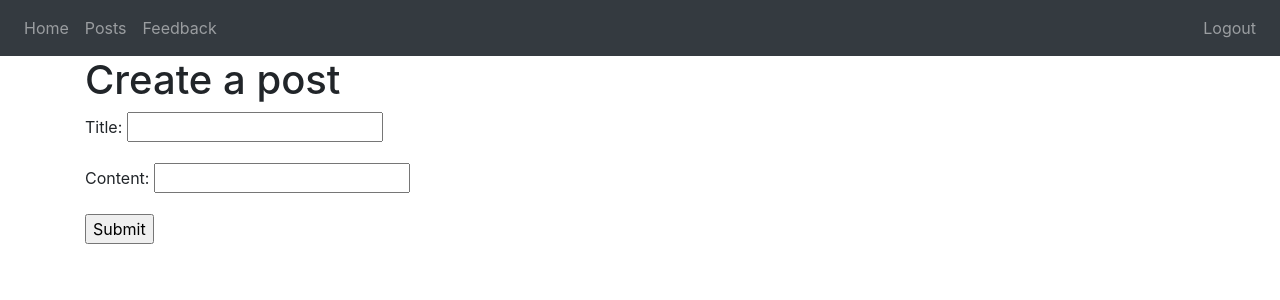
After one commit to TheDomesticUser/blog, a Django app: page /post/ in a window 1280 px wide. The commit adds this page. Shown: the top 300 px of the page. Run offline with Django 3.2, Linux system fonts and the light colour scheme; the visitor is signed in with stand-in values (Sample User, id 1); some libraries are stand-ins or nearby versions.

Commit message:
Created functional post html form. May clean up the view method in the future

```diff
--- a/basic_app/models.py
+++ b/basic_app/models.py
@@ -18,12 +18,13 @@ class User(AbstractUser):
         return self.username
 
 class Post(models.Model):
-    author = models.ForeignKey(User, on_delete=models.CASCADE, related_name='author')
+    author = models.ForeignKey(User, on_delete=models.CASCADE, related_name='author', )
+    title = models.CharField(max_length=128)
     content = models.CharField(max_length=2048)
-    date_posted = models.DateField()
+    date_posted = models.DateField(auto_now=True)
 
     def __str__(self):
-        return self.author + ': ' + self.date_posted
+        return self.author.username + ': ' + str(self.date_posted)
 
 class Comment(models.Model):
     commenter = models.ForeignKey(User, on_delete=models.CASCADE, related_name='commenter')
@@ -32,7 +33,7 @@ class Comment(models.Model):
     date_commented = models.DateField()
 
     def __str__(self):
-        return self.commenter + ': ' + self.date_commented
+        return self.commenter.username + ': ' + str(self.date_commented)
 
 # Admins
 # class AdminPost(models.Model):
--- a/basic_app/templates/basic_app/base.html
+++ b/basic_app/templates/basic_app/base.html
@@ -7,7 +7,6 @@
   <link rel="stylesheet" href="https://stackpath.bootstrapcdn.com/bootstrap/4.4.1/css/bootstrap.min.css" integrity="sha384-Vkoo8x4CGsO3+Hhxv8T/Q5PaXtkKtu6ug5TOeNV6gBiFeWPGFN9MuhOf23Q9Ifjh" crossorigin="anonymous">
 </head>
 <body>
-  <h1>{{ request.user.is_authenticated }}</h1>
   <nav class="navbar navbar-expand-lg navbar-dark bg-dark" id="options">
     <div class="collapse navbar-collapse" id="navbarNav">
       <ul class="navbar-nav mr-auto">
--- /dev/null
+++ b/basic_app/templates/basic_app/create_post.html
@@ -0,0 +1,13 @@
+{% extends 'basic_app/base.html' %}
+
+{% block title %}Create post{% endblock %}
+
+{% block body %}
+  <h1>Create a post</h1>
+  <form method="post">
+    {% csrf_token %}
+    {{ form.as_p }}
+
+    <input type="submit" value="Submit">
+  </form>
+{% endblock %}
--- a/basic_app/templates/basic_app/posts.html
+++ b/basic_app/templates/basic_app/posts_list.html
@@ -3,7 +3,7 @@
 {% block title %}Blogs{% endblock %}
 
 {% block body %}
-  <h1>Blogs</h1>
+  <h1>Posts</h1>
 
   {% if posts_list %}
     <ul>
--- a/basic_app/urls.py
+++ b/basic_app/urls.py
@@ -10,4 +10,5 @@ urlpatterns = [
     path('login/', views.UserLoginView.as_view(), name='login'),
     path('logout/', views.LogoutView.as_view(), name='logout'),
     path('posts/', views.PostsListView.as_view(), name='posts'),
+    path('post/', views.PostCreateView.as_view(), name='create_post'),
 ]
--- a/basic_app/views.py
+++ b/basic_app/views.py
@@ -2,13 +2,16 @@ from django.shortcuts import render
 from django.views.generic import (View, TemplateView, ListView, FormView,
                                     DetailView, CreateView, UpdateView, DeleteView)
 from django.contrib.auth.views import LoginView, LogoutView
+from django.contrib.auth.mixins import LoginRequiredMixin
 from django.contrib.auth.decorators import login_required
 from django.contrib.auth.hashers import make_password
 from django.contrib.auth.hashers import check_password
-from django.contrib.auth import login, logout # May not be required
 
 from . import forms
 from . import models
+
+# Python modules
+import datetime
 
 # Temporary
 from django.http import HttpResponse
@@ -50,7 +53,7 @@ class UserLogoutView(LogoutView):
     template_name = 'basic_app/base.html'
 
 class PostsListView(ListView):
-    template_name = 'basic_app/posts.html'
+    template_name = 'basic_app/posts_list.html'
 
     model = models.Post
     object_list = 'posts_list'
@@ -58,3 +61,22 @@ class PostsListView(ListView):
     def get_queryset(self):
         return models.Post.objects.order_by('date_posted')
     # iterate through each of the posts, displaying and ordering them through post date
+
+class PostCreateView(LoginRequiredMixin, CreateView):
+    template_name = 'basic_app/create_post.html'
+    login_url = '../../login/'
+
+    model = models.Post
+
+    fields = ('title', 'content')
+
+    def form_valid(self, form):
+        data = form.cleaned_data
+
+        post = models.Post(author=self.request.user,
+            title=data['title'],
+            content=data['content'])
+
+        post.save()
+
+        return render(self.request, 'basic_app/posts_list.html')
```
